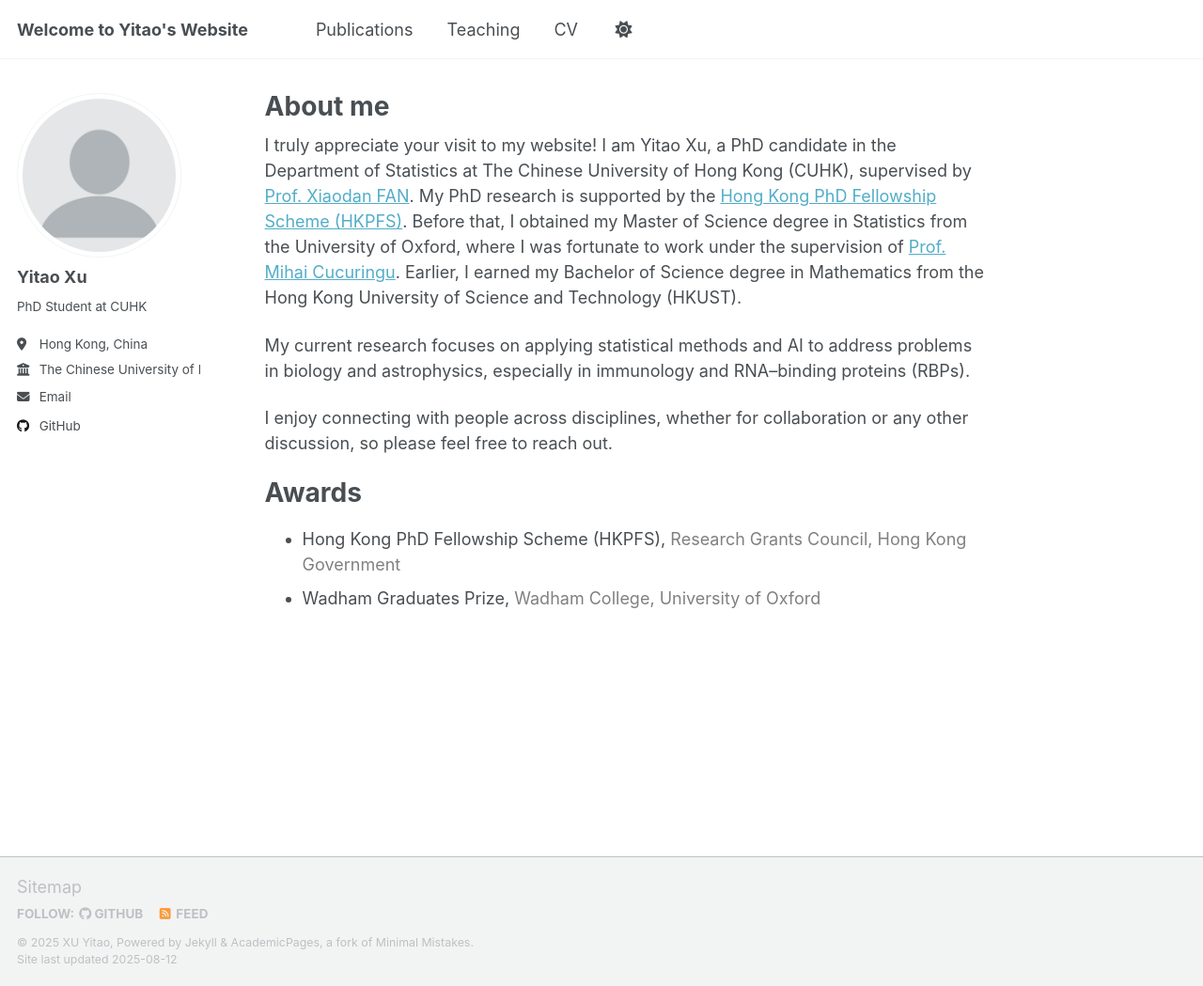
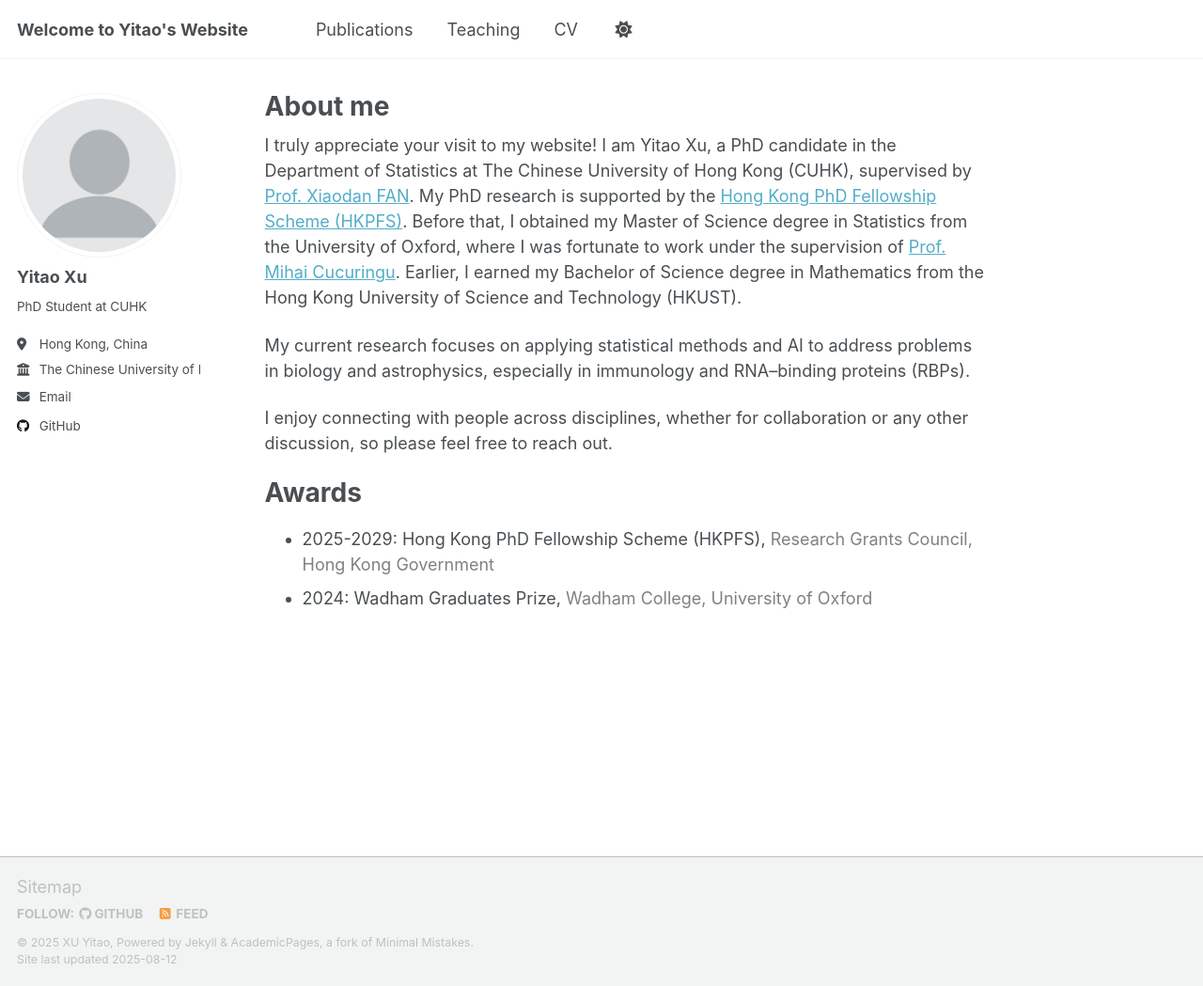
Before and after one commit to YitaoXU/YitaoXU.github.io, a Jekyll site: the page built from _pages/about.md, in a window 1280 px wide and 1049 px high. Shown: the whole window at 94% size. Built offline with Jekyll 4.4.1, drawn with Linux system fonts in a browser that asks for light colours; a script that is not in the unit is left out; part of the change alters nothing that is shown.

Commit message:
Update about.md

```diff
--- a/_pages/about.md
+++ b/_pages/about.md
@@ -15,5 +15,5 @@ I enjoy connecting with people across disciplines, whether for collaboration or
 
 Awards
 ======
-- Hong Kong PhD Fellowship Scheme (HKPFS), <span style="color:gray">Research Grants Council, Hong Kong Government</span>
-- Wadham Graduates Prize, <span style="color:gray">Wadham College, University of Oxford</span>
+- 2025-2029: Hong Kong PhD Fellowship Scheme (HKPFS), <span style="color:gray">Research Grants Council, Hong Kong Government</span>
+- 2024: Wadham Graduates Prize, <span style="color:gray">Wadham College, University of Oxford</span>
```
